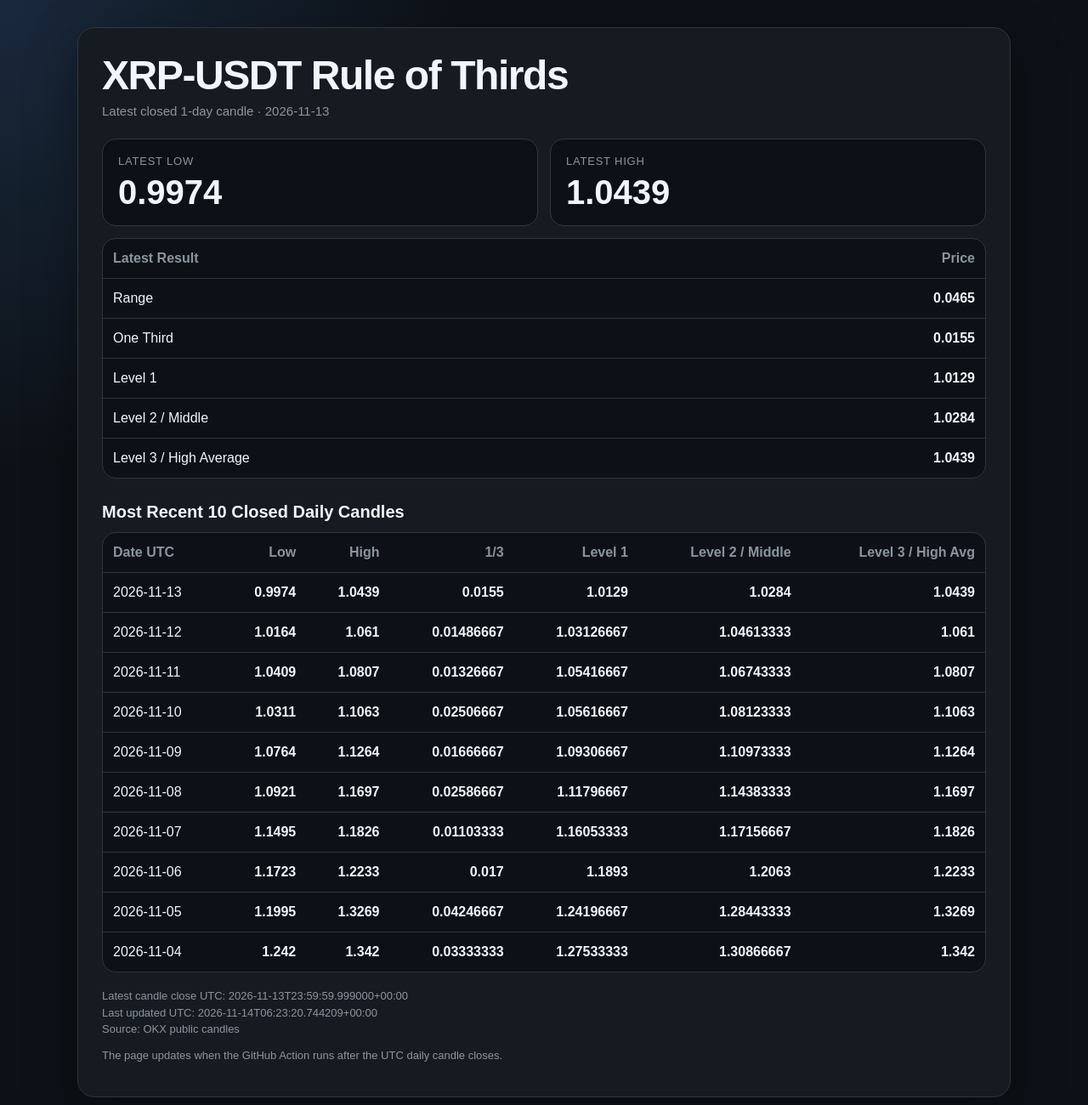
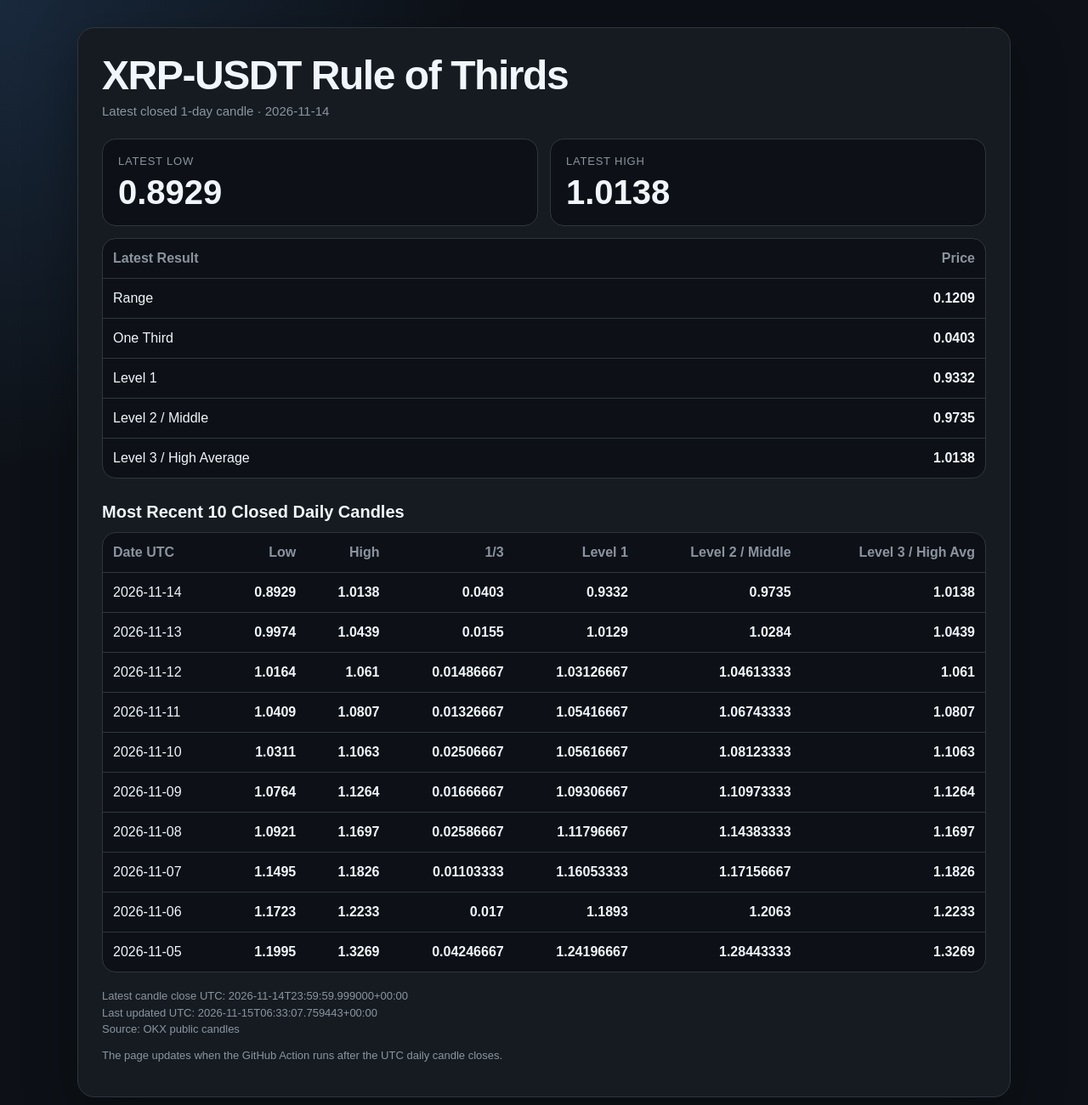
Before and after one commit to Einsteinmonkey/XRPoneDayCandlesRuleofThirds, a plain HTML site: page index.html in a window 1280 px wide. Shown: the whole page at 85% size. Drawn offline with Linux system fonts and the light colour scheme.

Commit message:
Update XRP/USDT rule of thirds

```diff
--- a/index.html
+++ b/index.html
@@ -114,27 +114,27 @@
 <body>
   <main>
     <h1>XRP-USDT Rule of Thirds</h1>
-    <p class="subtitle">Latest closed 1-day candle · 2026-11-13</p>
+    <p class="subtitle">Latest closed 1-day candle · 2026-11-14</p>
 
     <section class="price-grid">
       <div class="card">
         <span class="label">Latest Low</span>
-        <div class="value">0.9974</div>
+        <div class="value">0.8929</div>
       </div>
       <div class="card">
         <span class="label">Latest High</span>
-        <div class="value">1.0439</div>
+        <div class="value">1.0138</div>
       </div>
     </section>
 
     <div class="table-wrap latest-table">
       <table aria-label="Latest XRP USDT rule of thirds result">
         <tr><th>Latest Result</th><th>Price</th></tr>
-        <tr><td>Range</td><td>0.0465</td></tr>
-        <tr><td>One Third</td><td>0.0155</td></tr>
-        <tr><td>Level 1</td><td>1.0129</td></tr>
-        <tr><td>Level 2 / Middle</td><td>1.0284</td></tr>
-        <tr><td>Level 3 / High Average</td><td>1.0439</td></tr>
+        <tr><td>Range</td><td>0.1209</td></tr>
+        <tr><td>One Third</td><td>0.0403</td></tr>
+        <tr><td>Level 1</td><td>0.9332</td></tr>
+        <tr><td>Level 2 / Middle</td><td>0.9735</td></tr>
+        <tr><td>Level 3 / High Average</td><td>1.0138</td></tr>
       </table>
     </div>
 
@@ -150,6 +150,15 @@
           <th>Level 2 / Middle</th>
           <th>Level 3 / High Avg</th>
         </tr>
+      <tr>
+        <td>2026-11-14</td>
+        <td>0.8929</td>
+        <td>1.0138</td>
+        <td>0.0403</td>
+        <td>0.9332</td>
+        <td>0.9735</td>
+        <td>1.0138</td>
+      </tr>
       <tr>
         <td>2026-11-13</td>
         <td>0.9974</td>
@@ -231,21 +240,12 @@
         <td>1.28443333</td>
         <td>1.3269</td>
       </tr>
-      <tr>
-        <td>2026-11-04</td>
-        <td>1.242</td>
-        <td>1.342</td>
-        <td>0.03333333</td>
-        <td>1.27533333</td>
-        <td>1.30866667</td>
-        <td>1.342</td>
-      </tr>
       </table>
     </div>
 
     <p class="meta">
-      Latest candle close UTC: 2026-11-13T23:59:59.999000+00:00<br>
-      Last updated UTC: 2026-11-14T06:23:20.744209+00:00<br>
+      Latest candle close UTC: 2026-11-14T23:59:59.999000+00:00<br>
+      Last updated UTC: 2026-11-15T06:33:07.759443+00:00<br>
       Source: OKX public candles
     </p>
     <p class="note">The page updates when the GitHub Action runs after the UTC daily candle closes.</p>
```
Also changed, not shown: results/history.csv (+10 -9 lines), 2 other files.
